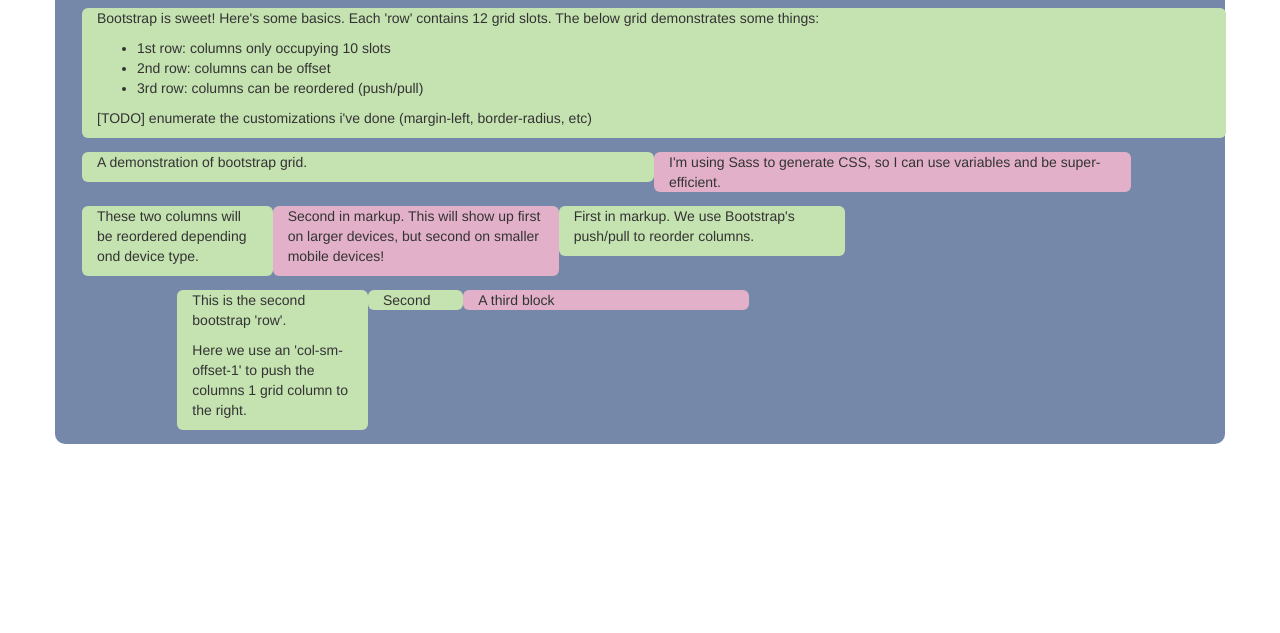
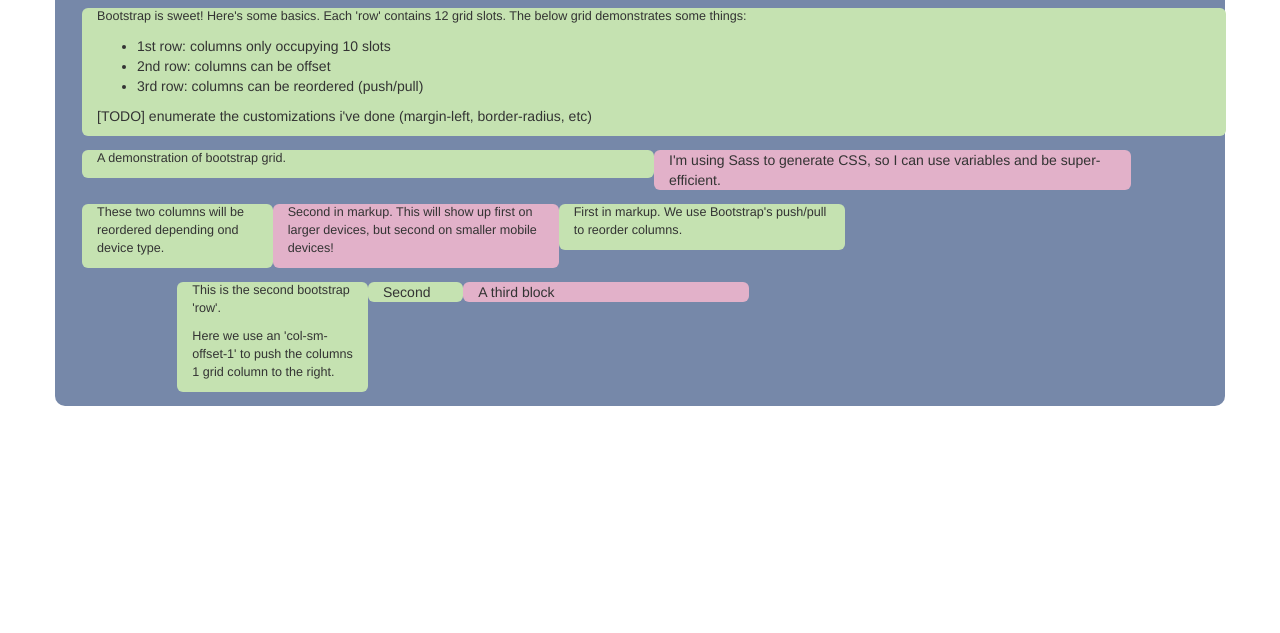
Before and after one commit to warriorpostman/bootstrap-zubin, a plain HTML site: page index.html in a window 1280 px wide. Shown: the part 167-800 px from the top of the page. Drawn offline with nearby package versions, Linux system fonts and the light colour scheme; files that its build step writes are made by us from their sources.

Commit message:
Shrink the font a little.

```diff
--- a/app.scss
+++ b/app.scss
@@ -2,13 +2,17 @@
 // A simple Sass file.
 //
 
-$main-color: #c5e2b1;
+$main-background: #c5e2b1;
 $secondary-color: #e2b1c9;
 $header: #7688A9;
 $header-text-color: #051838;
 
+p {
+  font-size: .9em;
+}
+
 .standard-block {
-  background-color: $main-color;
+  background-color: $main-background;
   border-radius: 6px;
 }
 
```
Also changed, not shown: index.html (+1 -1 lines).
